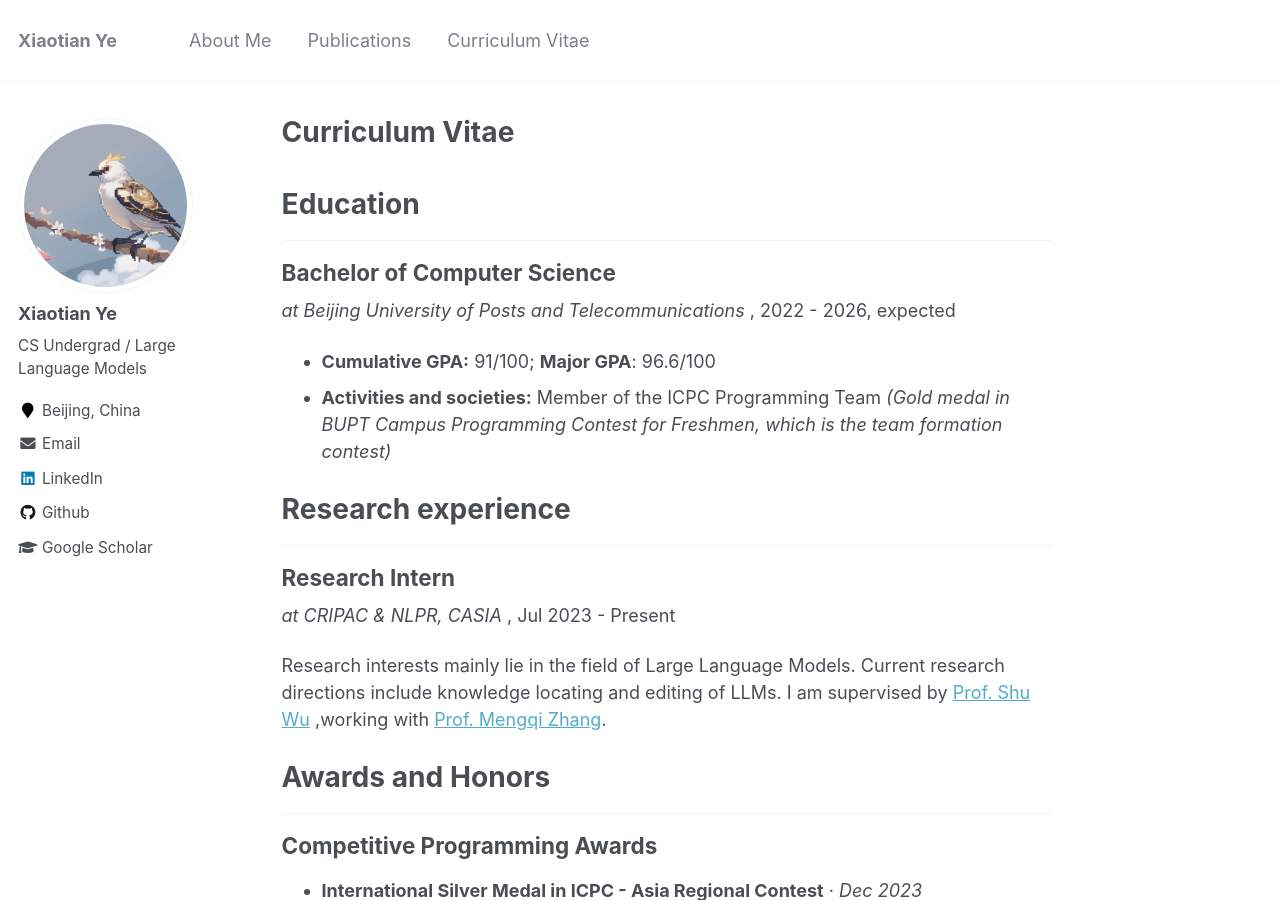
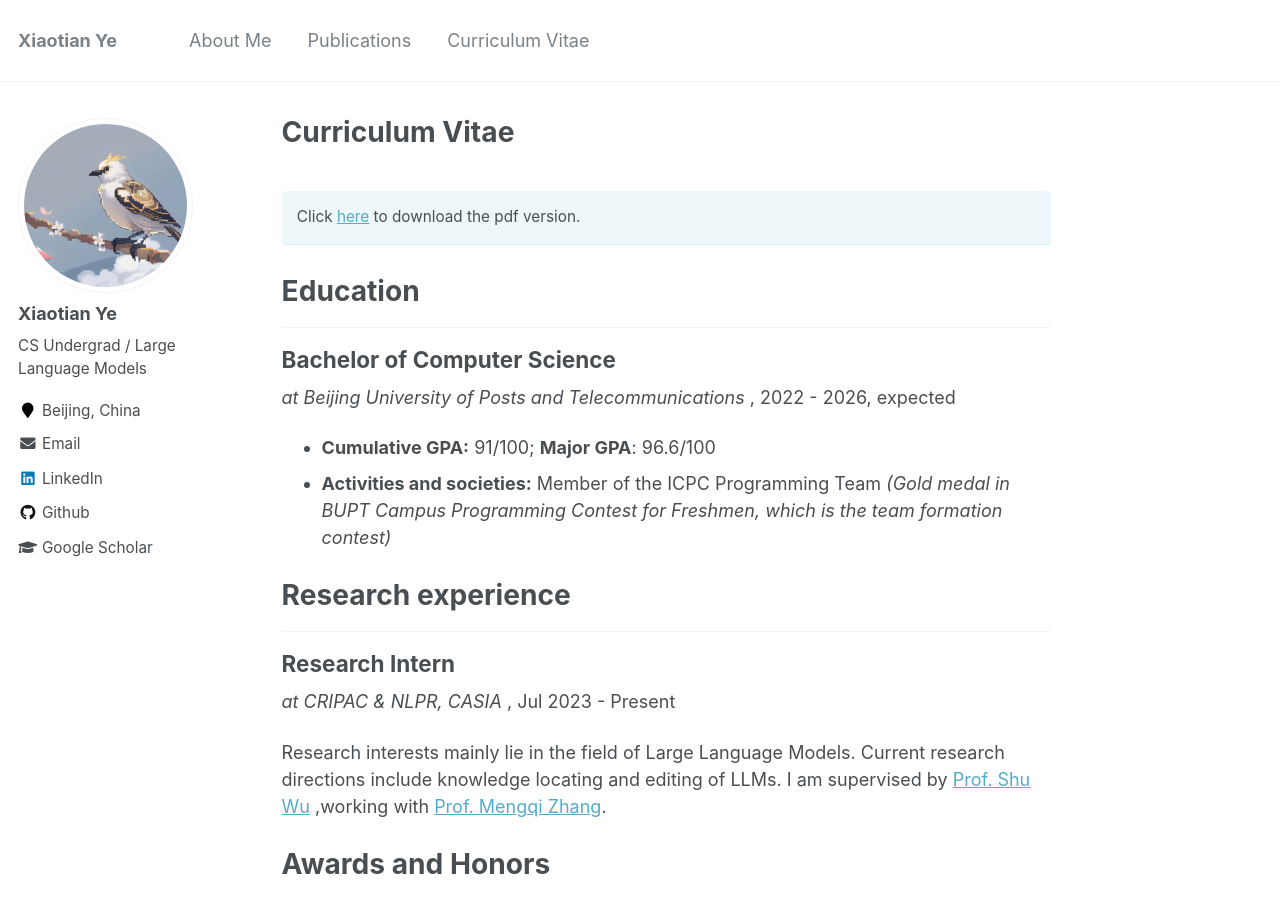
Before and after one commit to Acruxos/Acruxos.github.io, a Jekyll site: the page built from _pages/cv.md, in a window 1280 px wide and 900 px high. Built offline with Jekyll 4.4.1, drawn with Linux system fonts in a browser that asks for light colours.

Commit message:
Add pdf cv

```diff
--- a/_pages/cv.md
+++ b/_pages/cv.md
@@ -7,6 +7,9 @@ redirect_from:
 ---
 
 {% include base_path %}
+
+Click [here](/files/resume.pdf) to download the pdf version.
+{: .notice--info}
 
 ### Education
 
```
Also changed, not shown: 1 other file.
